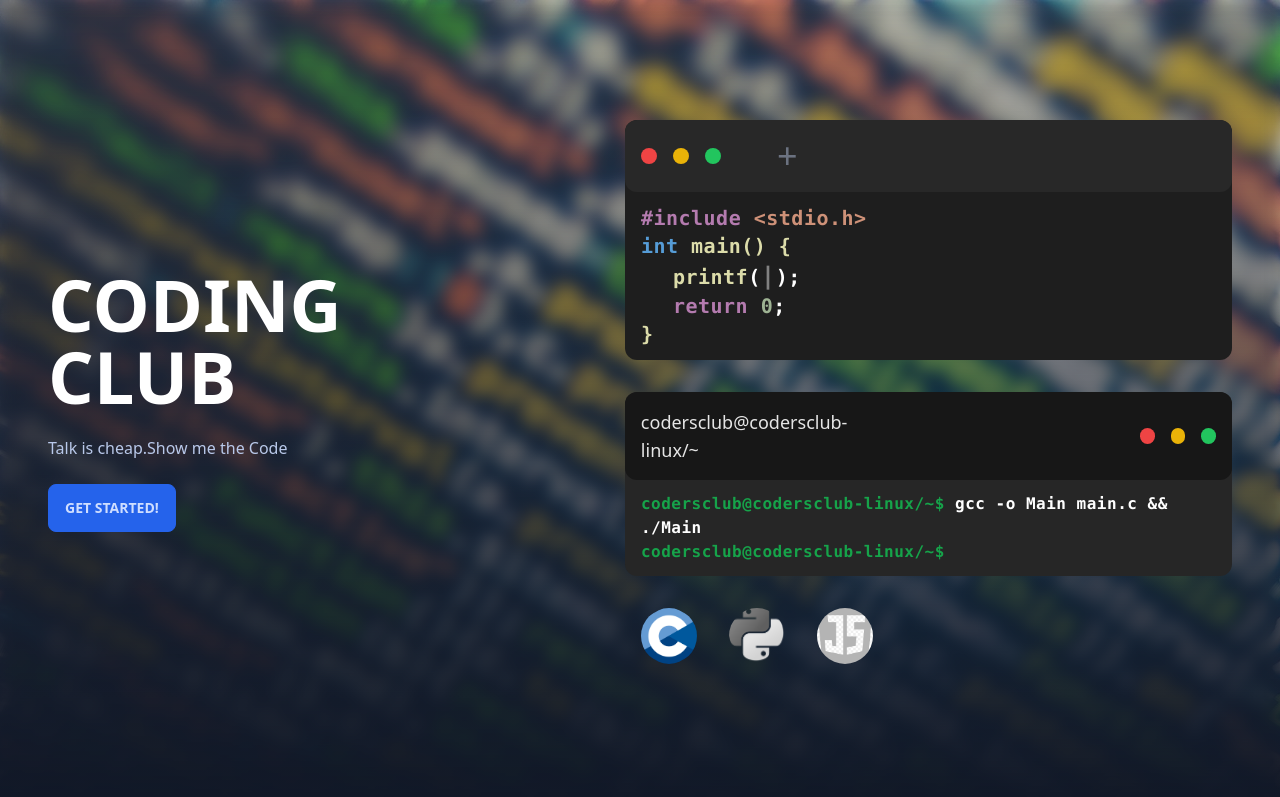
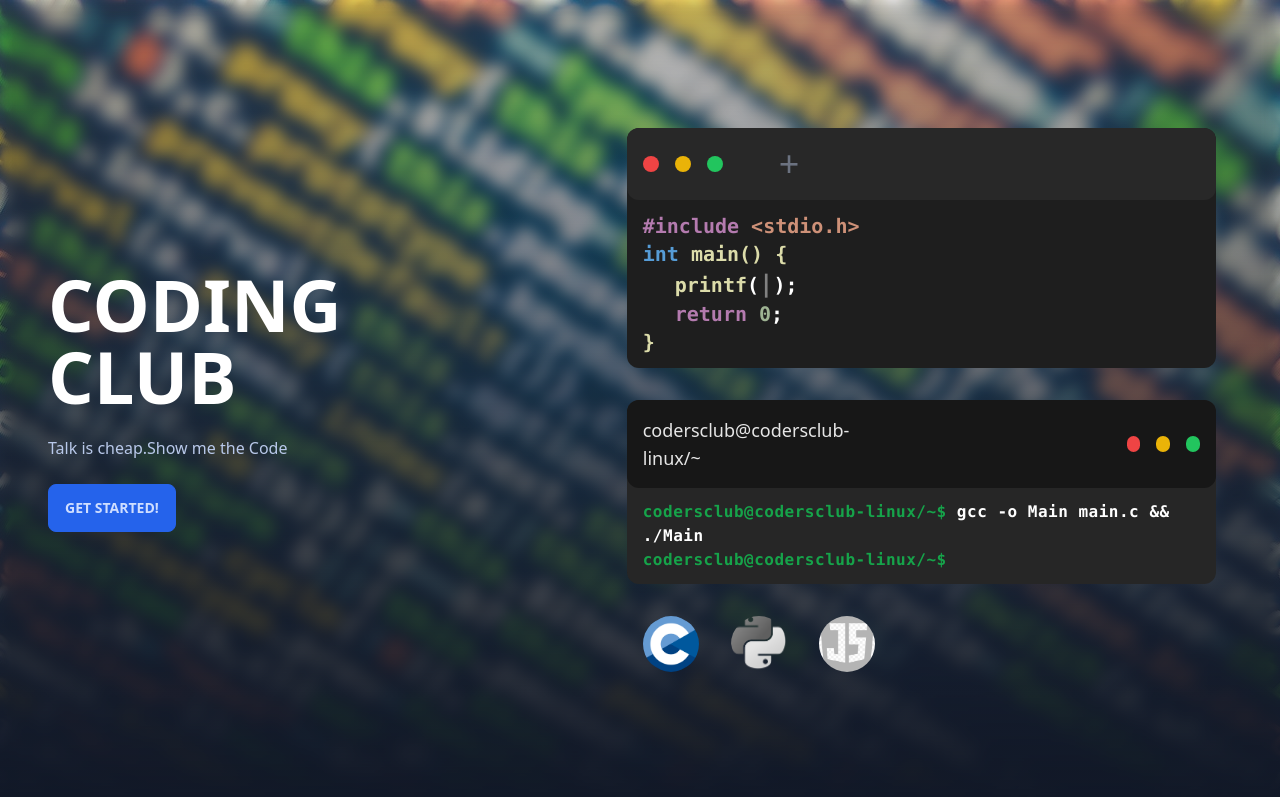
Before and after one commit to bhaaratkrishnan/coders_club, an Astro site: page / in a window 1280 px wide. Shown: the top 797 px of the page. Built offline with nearby package versions, Linux system fonts and the light colour scheme; Astro itself is replaced by a stand-in of ours.

Commit message:
some minor fix

```diff
--- a/src/components/CodeTypingComp/CCode.svelte
+++ b/src/components/CodeTypingComp/CCode.svelte
@@ -50,7 +50,7 @@
   </div>
   <!-- text section for editor  -->
   <div
-    class="flex flex-col px-4 py-3 font-semibold text-lg md:text-xl font-mono tracking-wide"
+    class="flex flex-col px-4 py-3 font-semibold text-lg md:text-xl font-mono"
   >
     <!-- include stdio  -->
     <div class="">
--- a/src/components/CodeTypingComp/CodeTypingComp.svelte
+++ b/src/components/CodeTypingComp/CodeTypingComp.svelte
@@ -8,8 +8,8 @@
 </script>
 
 <div
-  class="flex flex-col justify-center  space-y-8 transition ease-in-out
- duration-300 scale-75 lg:scale-100 mb-4"
+  class="flex flex-col  space-y-8 transition ease-in-out
+ duration-300 scale-75 lg:scale-100 m-4"
 >
     {#if languageIdx === 0}
         <CCode codeContentArray={wordsArray}/>
--- a/src/components/Hero.astro
+++ b/src/components/Hero.astro
@@ -2,11 +2,11 @@
 import CodeTypingComp from "./CodeTypingComp/CodeTypingComp.svelte";
 ---
 
-<div class="bg-[url(/imgs/HeroImage.jpg)]">
+<div class="bg-[url(/imgs/HeroImage.jpg)] bg-center bg-fixed">
   <div
     class="hero min-h-screen bg-gradient-to-b from-transparent to-base-100 backdrop-blur backdrop-brightness-75"
   >
-    <div class="hero-content flex-col p-12 lg:flex-row ">
+    <div class="hero-content flex-col px-4 py-10 md:p-8 lg:p-12 lg:flex-row">
       <div class="lg:mr-20">
         <h1 class="text-5xl font-bold lg:text-7xl text-white uppercase">Coding Club</h1>
         <p class="py-6">
```
